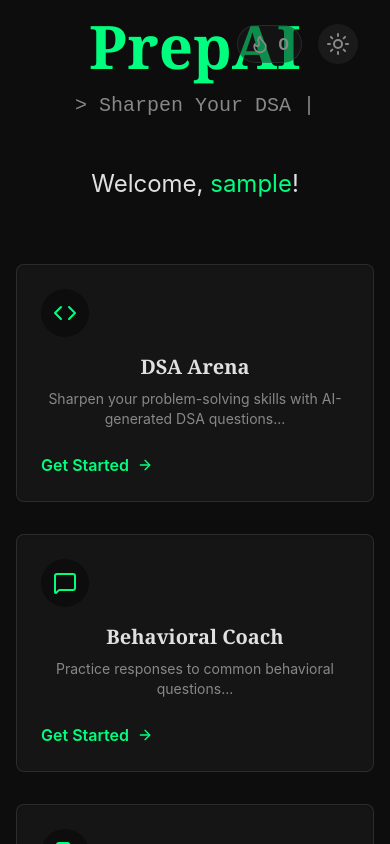
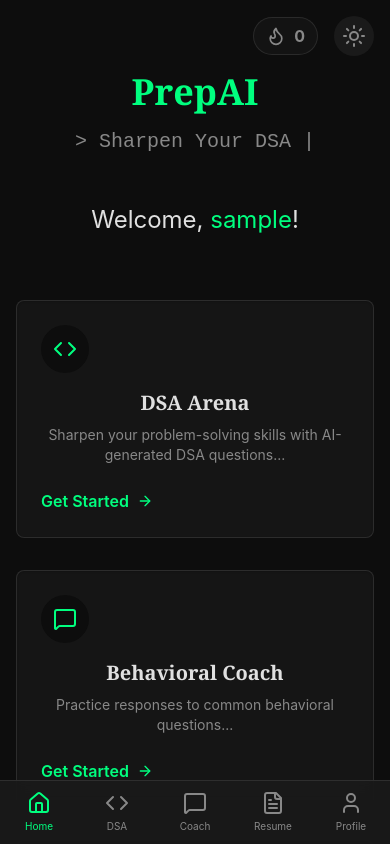
Before and after one commit to AmannRawat/PrepAI, a React (Vite) app in the folder client/: page / in a window 390 px wide. Built offline with nearby package versions, Linux system fonts and the light colour scheme; no server answers; sample sign-in values are in the browser's storage.

Commit message:
Mobile Nav Support

```diff
--- a/client/src/components/Layout.jsx
+++ b/client/src/components/Layout.jsx
@@ -3,6 +3,7 @@ import { Outlet, Navigate, useLocation } from 'react-router-dom';
 import Sidebar from './Sidebar';
 import ThemeToggle from './ThemeToggle';
 import StreakCounter from './StreakCounter';
+import MobileNav from './MobileNav';
 import { useAuth } from '../context/AuthContext';
 import { motion, AnimatePresence } from 'framer-motion';
 
@@ -23,10 +24,10 @@ const Layout = () => {
 
       {/* The main content area that will change based on the route */}
       <main className="flex flex-col flex-1 p-4 sm:p-6 md:p-8 overflow-y-auto relative">
-        <div className="absolute top-6 right-8 z-20 flex items-center gap-4">
-            <StreakCounter /> {/* The Streak component */}
-            <ThemeToggle />   {/* The Theme Toggle */}
-          </div>
+        <div className="flex justify-end gap-4 mb-4 md:mb-0 md:absolute md:top-6 md:right-8 z-20">
+              <StreakCounter />
+              <ThemeToggle />
+            </div>
         {/* Add Animation Wrapper */}
         <AnimatePresence mode="wait">
           <motion.div
@@ -42,6 +43,7 @@ const Layout = () => {
           </motion.div>
         </AnimatePresence>
       </main>
+      <MobileNav />
     </div>
 
   );
--- /dev/null
+++ b/client/src/components/MobileNav.jsx
@@ -0,0 +1,38 @@
+import React from 'react';
+import { NavLink } from 'react-router-dom';
+import { Home, Code, MessageSquare, FileText, User } from 'lucide-react';
+
+const MobileNav = () => {
+  const getNavLinkClass = ({ isActive }) => {
+    return isActive
+      ? 'flex flex-col items-center justify-center w-full h-full text-accent'
+      : 'flex flex-col items-center justify-center w-full h-full text-text-secondary hover:text-text-primary';
+  };
+
+  return (
+    <div className="md:hidden fixed bottom-0 left-0 right-0 bg-surface/90 backdrop-blur-md border-t border-text-secondary/20 h-16 flex items-center justify-around z-50 pb-safe">
+      <NavLink to="/" className={getNavLinkClass} end>
+        <Home size={24} />
+        <span className="text-[10px] mt-1">Home</span>
+      </NavLink>
+      <NavLink to="/dsa-arena" className={getNavLinkClass}>
+        <Code size={24} />
+        <span className="text-[10px] mt-1">DSA</span>
+      </NavLink>
+      <NavLink to="/behavioral-coach" className={getNavLinkClass}>
+        <MessageSquare size={24} />
+        <span className="text-[10px] mt-1">Coach</span>
+      </NavLink>
+      <NavLink to="/resume-reviewer" className={getNavLinkClass}>
+        <FileText size={24} />
+        <span className="text-[10px] mt-1">Resume</span>
+      </NavLink>
+      <NavLink to="/profile" className={getNavLinkClass}>
+        <User size={24} />
+        <span className="text-[10px] mt-1">Profile</span>
+      </NavLink>
+    </div>
+  );
+};
+
+export default MobileNav;
--- a/client/src/pages/Dashboard.jsx
+++ b/client/src/pages/Dashboard.jsx
@@ -137,7 +137,7 @@ const Dashboard = () => {
       {/* header section */}
       <div className="mb-16">
         {/* big heading */}
-        <h1 className="text-6xl md:text-7xl font-bold text-accent font-serif mb-4">
+        <h1 className="text-4xl md:text-6xl lg:text-7xl font-bold text-accent font-serif mb-4">
           PrepAI
         </h1>
         {/* typing animation under the heading */}
```
